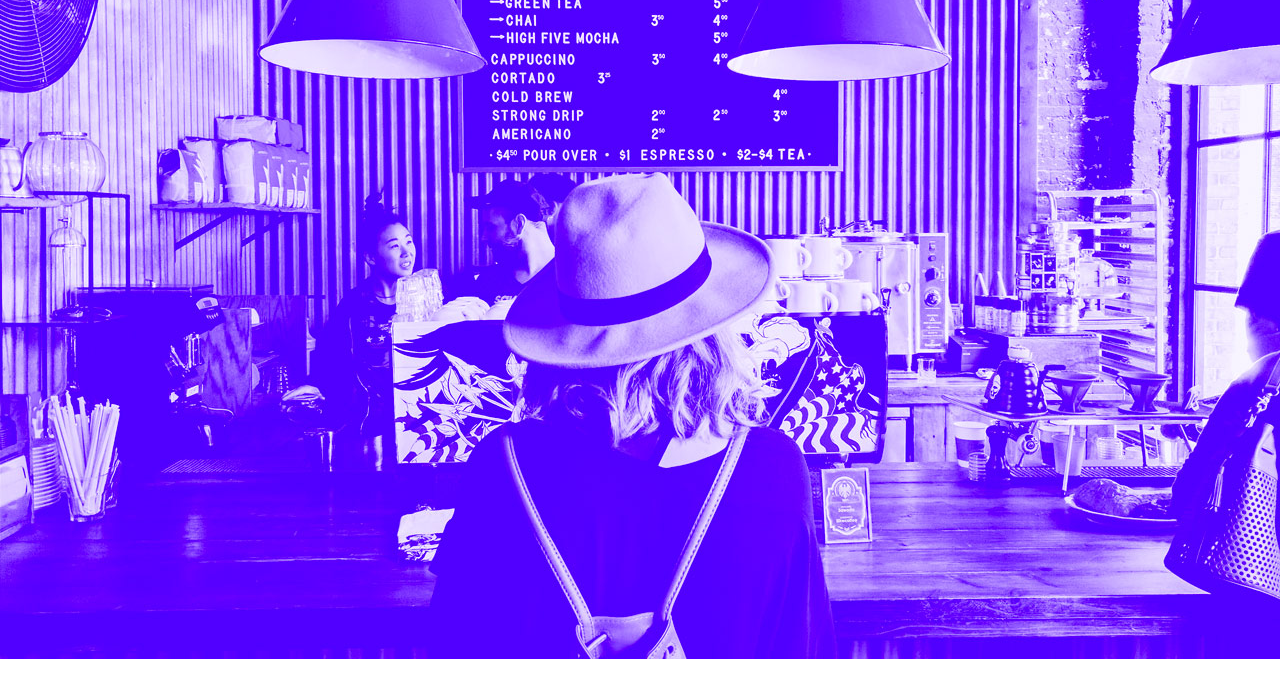
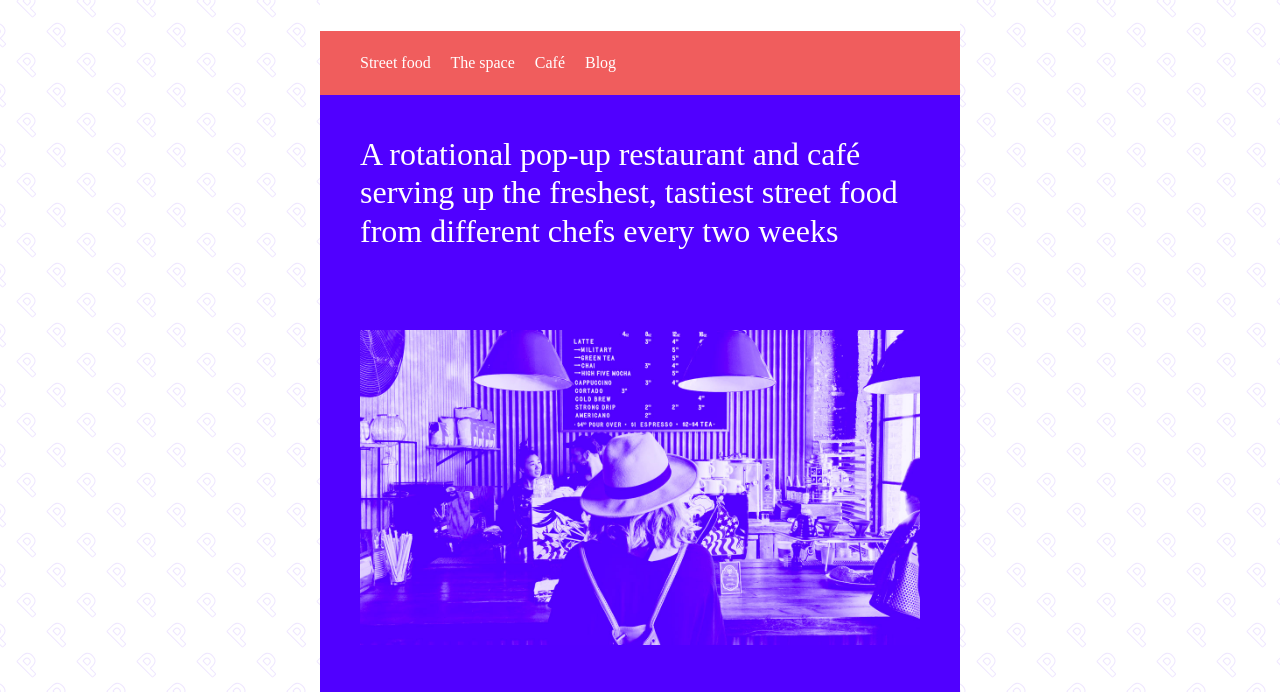
Before and after one commit to mbalandari/sh2-cafe, a plain HTML site: page index.html in a window 1280 px wide. Shown: the part 146-838 px from the top of the page. Before the commit the page ends 808 px from the top, so only its background shows below. Drawn offline with Linux system fonts and the light colour scheme.

Commit message:
add first part of css

```diff
--- a/index.html
+++ b/index.html
@@ -29,7 +29,7 @@
     </section>
 
     <section>
-        <img src="./assets/store.jpg" alt="">
+        <img src="./assets/store.jpg" alt="store">
     </section>
 
 </body>
--- a/style.css
+++ b/style.css
@@ -0,0 +1,47 @@
+html {
+    box-sizing: border-box;
+}
+*, *:before, *:after {
+    box-sizing: inherit;
+}
+
+
+body {
+    color: #ffffff;
+    background-image: url(./assets/background.svg);
+    width: 40rem;
+    margin: 0 auto;
+    padding-top: 2.5rem;
+    line-height: 1.5;
+}
+
+header {
+    background-color: #ffffff;
+    padding: 2.5rem;
+}
+
+nav {
+    background-color: #f05d5d;
+    padding: 1.25rem 2.5rem;
+}
+
+nav a {
+    color: #ffffff;
+    text-decoration: none;
+    margin-right: 1rem;
+}
+
+h2 {
+    font-size: 2rem;
+    line-height: 1.2;
+}
+
+section {
+    background-color: #5000ff;
+    padding: 2.5rem;
+}
+
+section img {
+    width: 100%;
+    max-width: 100%;
+}
```
